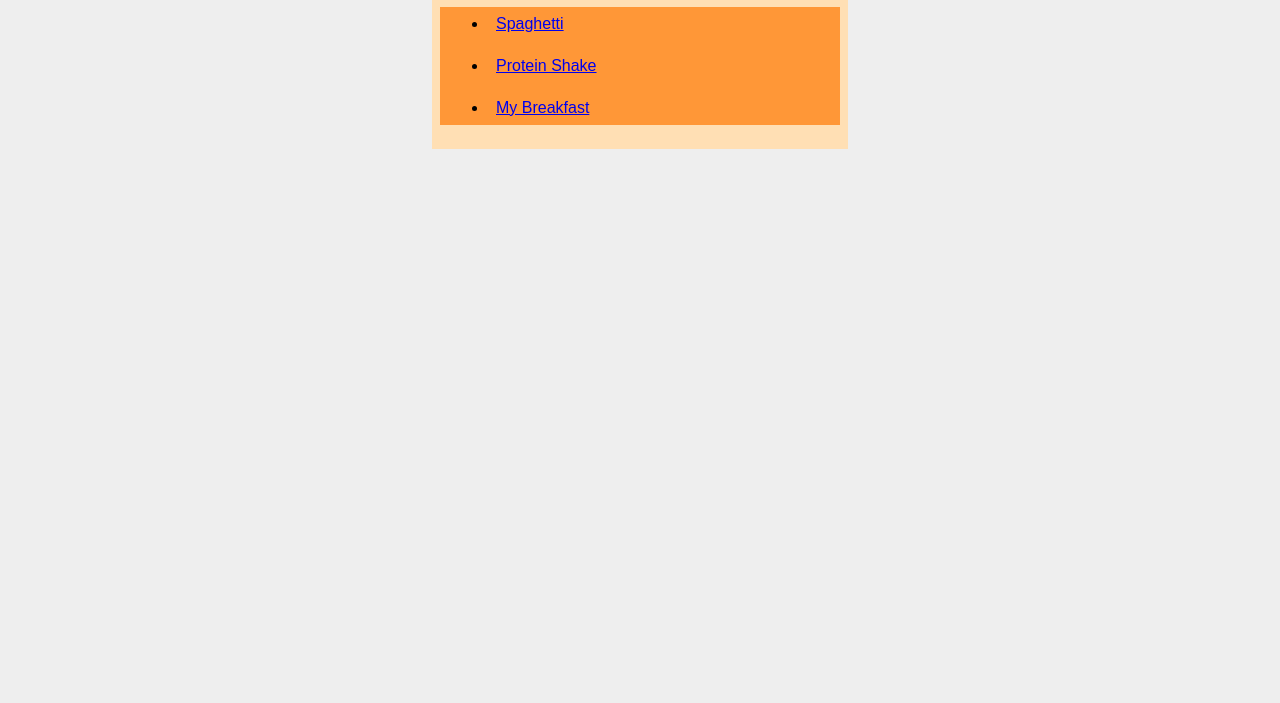
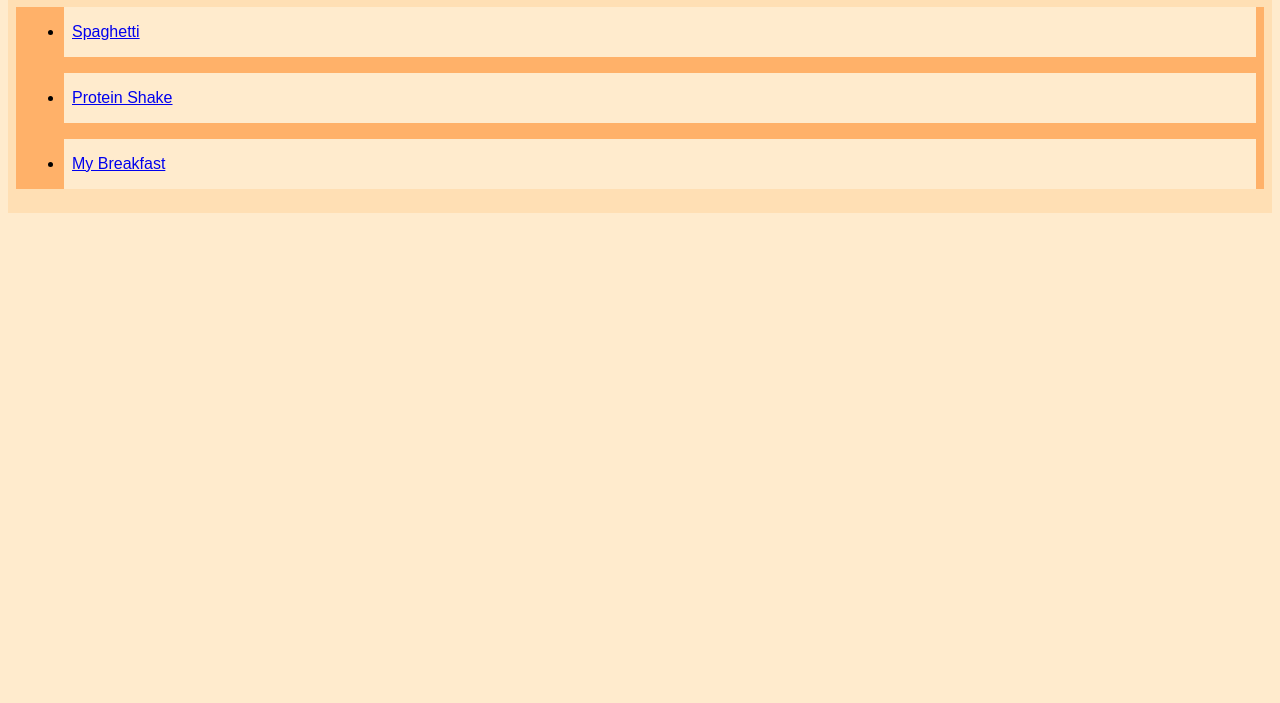
Before and after one commit to Dunlop0790/odin-recipes, a plain HTML site: page index.html in a window 1280 px wide. Shown: the part 97-800 px from the top of the page. Drawn offline with Linux system fonts and the light colour scheme.

Commit message:
Add box model additions to spaghetti.html and proteinshake.html

```diff
--- a/styles.css
+++ b/styles.css
@@ -1,3 +1,8 @@
+* {
+    background-color: blanchedalmond;
+    box-sizing: border-box;
+}
+
 body {
     background: #eee;
     font-family: sans-serif;
@@ -7,9 +12,11 @@ body {
 .card {
     font-family:Arial, Helvetica, sans-serif;
     background-color: rgb(255, 223, 180);
-    width: 400px;
+    display: block;
+    width: 400px auto;
     margin: 16px auto;
     padding: 8px;
+    border: 400 auto;
 }
 
 .title {
@@ -19,20 +26,12 @@ body {
 }
 
 .recipe-color {
-background-color: #ff9737;
+background-color: #ffb169;
 }
 
-.recipe-1 {
-    padding: 8px;
-    margin: 8px;
+.recipe-1,
+.recipe-2,
+.recipe-3 {
+    padding: 16px 8px;
+    margin: 16px 8px;
 }
-
-.recipe-2 {
-    padding: 8px;
-    margin: 8px;
-}
-
-.recipe-3 {
-    padding: 8px;
-    margin: 8px;
-}
```
Also changed, not shown: recipes/proteinshake.html (+8 -4 lines), recipes/spaghetti.html (+9 -4 lines).
